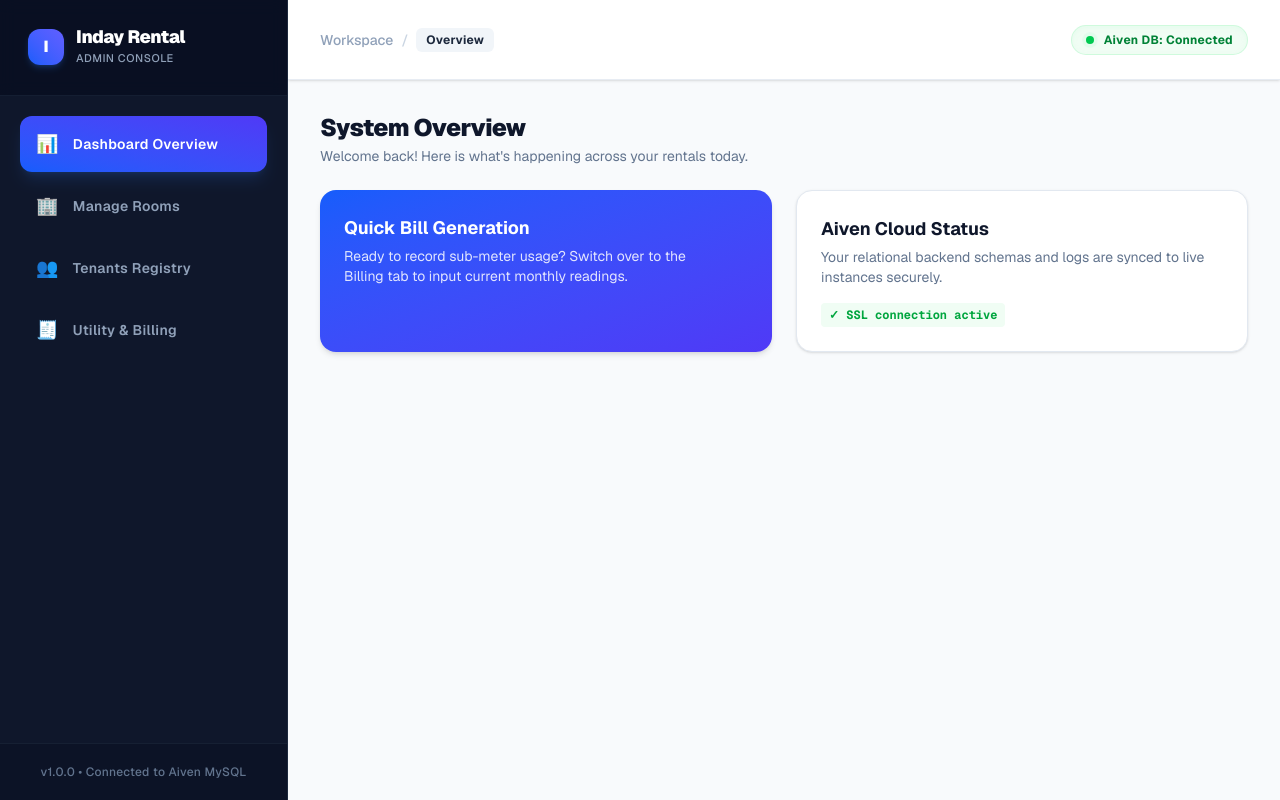
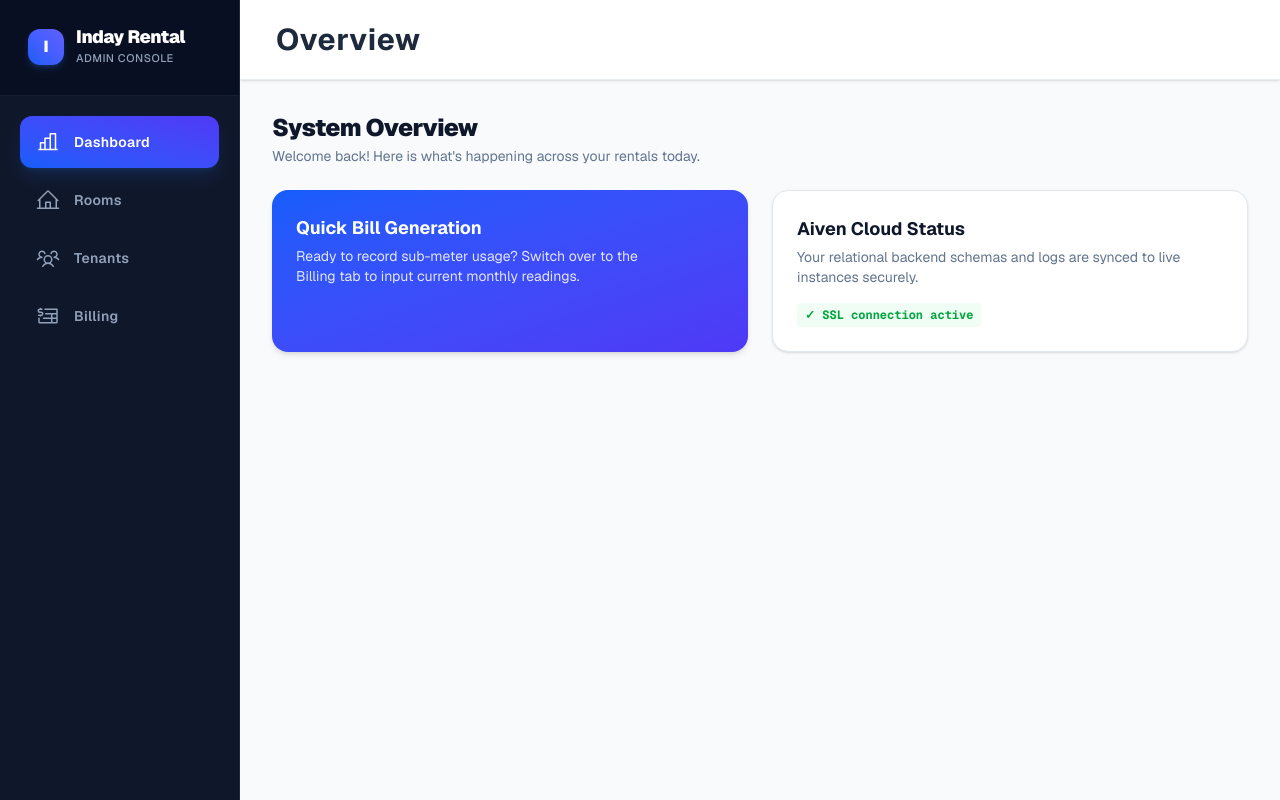
Before and after one commit to Mark-0909/inday-rental-frontend, a Next.js app: page / in a window 1280 px wide. Built offline with nearby package versions, Linux system fonts and the light colour scheme; no server answers.

Commit message:
feat/fix design

```diff
--- a/app/page.tsx
+++ b/app/page.tsx
@@ -5,6 +5,7 @@ import RoomsPage from "@/components/RoomsView";
 import TenantsPage from "@/components/TenantsView";
 import BillingPage from "@/components/BillingView";
 import DashboardView from "@/components/DashboardView";
+import { ChartBarIcon, HouseLineIcon, UsersThreeIcon, InvoiceIcon } from "@phosphor-icons/react";
 
 type ActiveView = "overview" | "rooms" | "tenants" | "billing";
 
@@ -31,7 +32,7 @@ export default function DashboardPage() {
     <div className="flex h-screen w-screen bg-slate-50 font-sans text-slate-800 antialiased overflow-hidden">
 
       {/* 🧭 PREMIUM SIDEBAR PANEL */}
-      <aside className="w-72 bg-slate-900 text-slate-200 flex flex-col border-r border-slate-800 shadow-xl shrink-0">
+      <aside className="w-60 bg-slate-900 text-slate-200 flex flex-col border-r border-slate-800 shadow-xl shrink-0">
         {/* Branding Container */}
         <div className="p-7 border-b border-slate-800/60 bg-slate-950/40 backdrop-blur-sm">
           <div className="flex items-center gap-3">
@@ -55,8 +56,8 @@ export default function DashboardPage() {
                 : "text-slate-400 hover:text-slate-200 hover:bg-slate-800/50"
             }`}
           >
-            <span className="text-lg">📊</span>
-            <span>Dashboard Overview</span>
+            <ChartBarIcon className="text-2xl font-bold" />
+            <span>Dashboard</span>
           </button>
 
           <button
@@ -67,8 +68,8 @@ export default function DashboardPage() {
                 : "text-slate-400 hover:text-slate-200 hover:bg-slate-800/50"
             }`}
           >
-            <span className="text-lg">🏢</span>
-            <span>Manage Rooms</span>
+            <HouseLineIcon className="text-2xl font-bold" />
+            <span>Rooms</span>
           </button>
 
           <button
@@ -79,8 +80,8 @@ export default function DashboardPage() {
                 : "text-slate-400 hover:text-slate-200 hover:bg-slate-800/50"
             }`}
           >
-            <span className="text-lg">👥</span>
-            <span>Tenants Registry</span>
+            <UsersThreeIcon className="text-2xl font-bold"/>
+            <span>Tenants</span>
           </button>
 
           <button
@@ -91,37 +92,24 @@ export default function DashboardPage() {
                 : "text-slate-400 hover:text-slate-200 hover:bg-slate-800/50"
             }`}
           >
-            <span className="text-lg">🧾</span>
-            <span>Utility & Billing</span>
+            <InvoiceIcon className="text-2xl font-bold" />
+            <span>Billing</span>
           </button>
         </nav>
 
-        {/* Diagnostics Footer */}
-        <div className="p-5 border-t border-slate-800/60 bg-slate-950/20 text-center text-xs font-medium text-slate-500 tracking-wide">
-          v1.0.0 • Connected to Aiven MySQL
-        </div>
+
       </aside>
 
       {/* 🖥️ DYNAMIC CONTENT WORKSPACE */}
       <main className="flex-1 flex flex-col h-screen overflow-hidden bg-slate-50">
         {/* Top Header Toolbar */}
         <header className="h-20 bg-white border-b border-slate-200/80 px-8 flex justify-between items-center shadow-sm shrink-0">
-          <div className="flex items-center gap-2 text-sm font-medium text-slate-400">
-            <span>Workspace</span>
-            <span className="text-slate-300">/</span>
-            <span className="text-slate-800 font-bold capitalize tracking-wide bg-slate-100 px-2.5 py-1 rounded-md text-xs">
+          <div className="flex items-center gap-1 text-sm font-medium text-slate-400">
+            <span className="text-slate-800 font-bold capitalize tracking-wide  px-1 py-1 text-3xl">
               {activeView}
             </span>
           </div>
 
-          {/* Connection Status Badge */}
-          <div className="flex items-center gap-2.5 bg-green-50 border border-green-200/60 px-3.5 py-1.5 rounded-full shadow-inner shadow-green-100/50">
-            <span className="relative flex h-2 w-2">
-              <span className="animate-ping absolute inline-flex h-full w-full rounded-full bg-green-400 opacity-75"></span>
-              <span className="relative inline-flex rounded-full h-2 w-2 bg-green-500"></span>
-            </span>
-            <span className="text-xs font-bold text-green-700 tracking-wide">Aiven DB: Connected</span>
-          </div>
         </header>
 
         {/* Dynamic Workspace Container */}
--- a/next.config.ts
+++ b/next.config.ts
@@ -1,12 +1,12 @@
 import type { NextConfig } from "next";
 
 const nextConfig: NextConfig = {
-  // 1. Unblock your local developer gateway routes
+  // Unblock your local developer gateway routes
   allowedDevOrigins: ['localhost:3000', '192.168.100.14', '192.168.100.14:3000'],
 
-  // 2. Fix your project root directory setting directly on the root level
+  // Forces Turbopack to lock explicitly into your dynamic working folder path
   turbopack: {
-    root: ".",
+    root: process.cwd(),
   }
 };
 
--- a/package.json
+++ b/package.json
@@ -9,6 +9,7 @@
     "lint": "eslint"
   },
   "dependencies": {
+    "@phosphor-icons/react": "^2.1.10",
     "axios": "^1.18.1",
     "next": "16.2.10",
     "react": "19.2.4",
```
Also changed, not shown: 1 other file (tests, documents, lock files or other folders).
